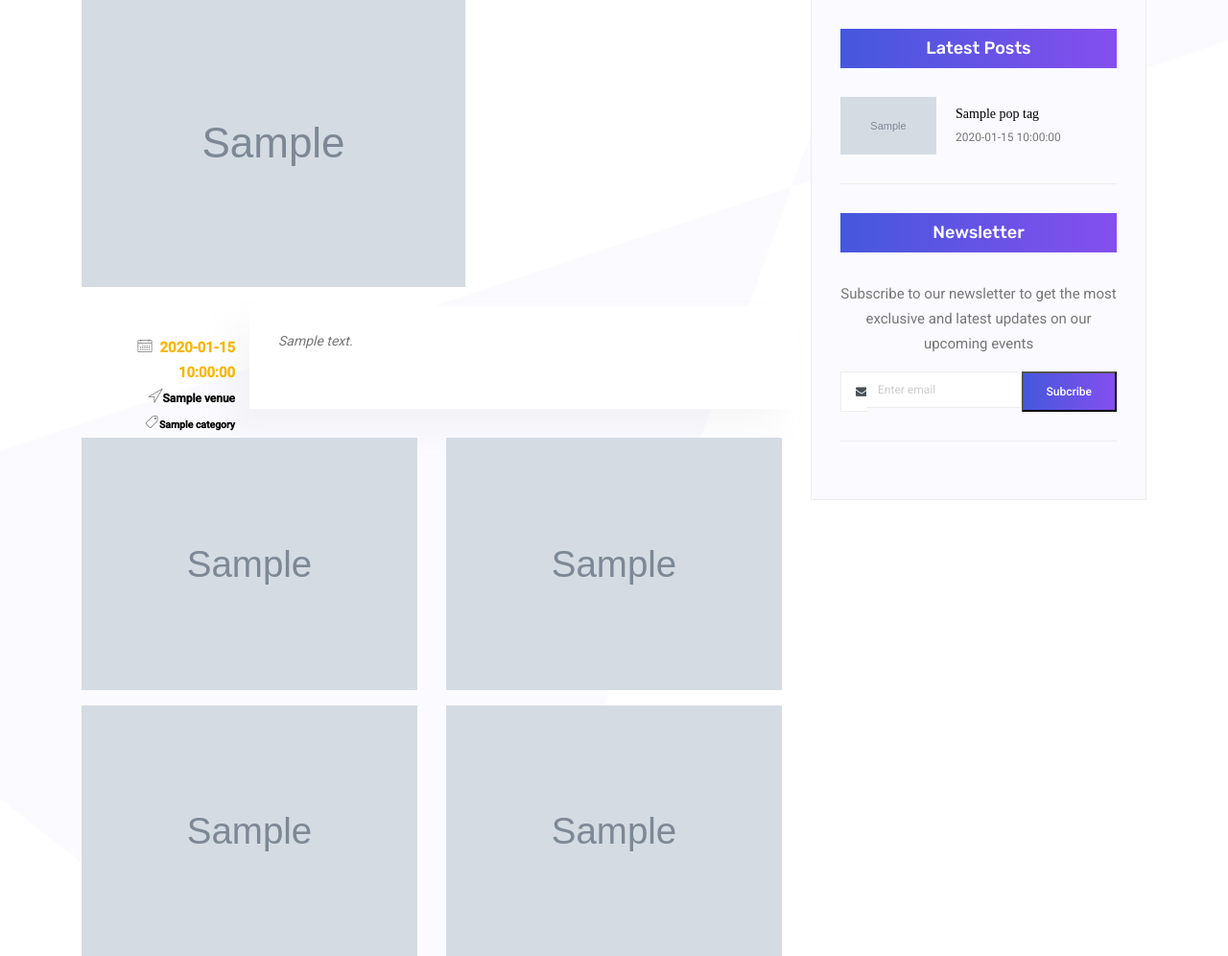
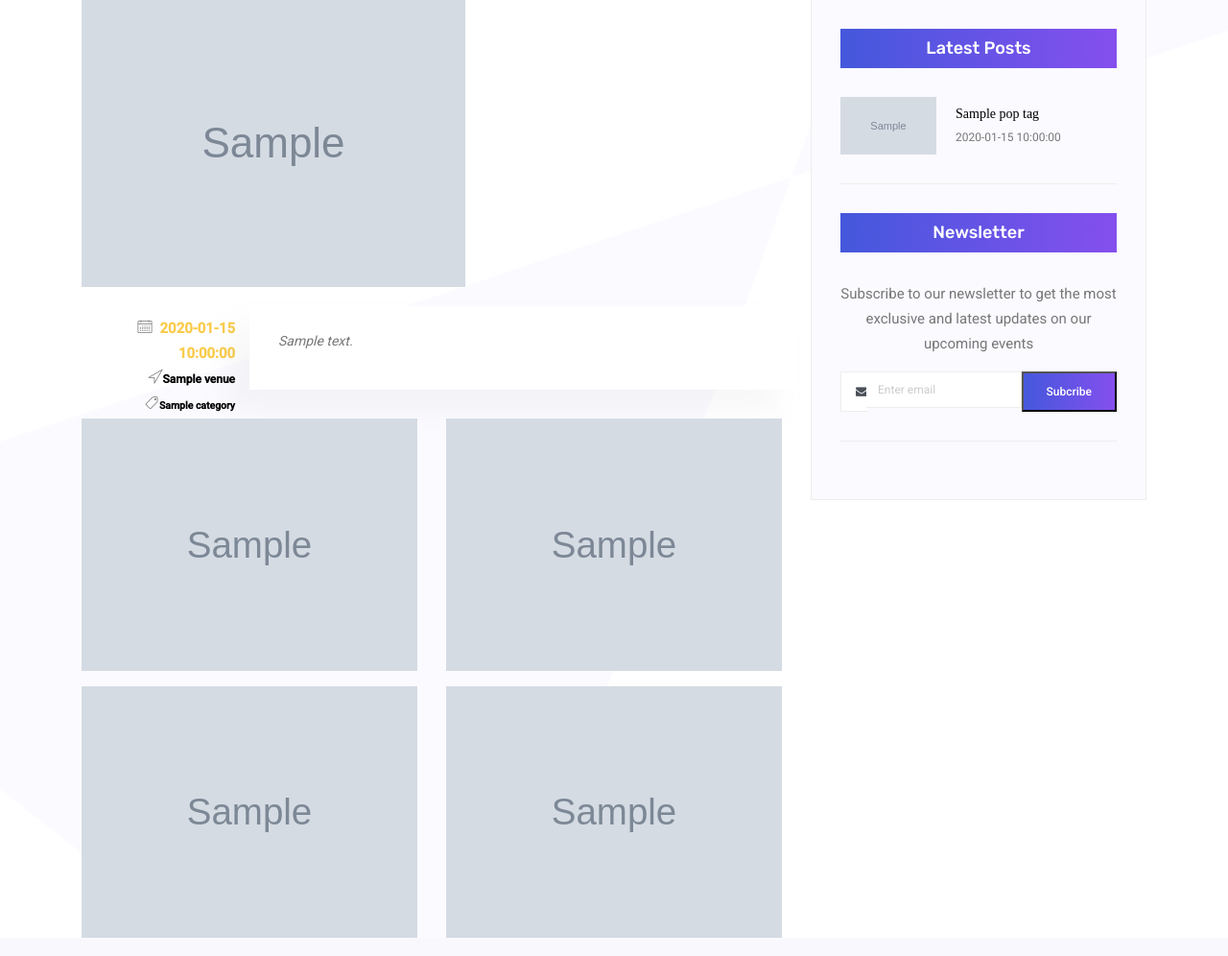
Before and after one commit to thameemk/ieee-sb-tkmce, a PHP site: the page made by application/views/static/single_story.php in a window 1280 px wide. Shown: the part 333-1329 px from the top of the page at 96% size. Run offline with PHP 8.4, Linux system fonts and the light colour scheme; the template is opened without the code that fills it: most values are stand-ins (such as "Sample title", 1, 10 or a date in 2020); grey boxes marked "Sample" are stand-in pictures; data that the repository does not hold is empty; some web fonts are replaced.

Commit message:
opacity date

```diff
--- a/application/views/static/single_story.php
+++ b/application/views/static/single_story.php
@@ -18,13 +18,10 @@
                         </div>
                         <div class="col-lg-3  col-md-3">
                             <div class="blog_info text-right">
-                                <div class="post_tag">
 
-                                  <!-- <a href="<?php echo base_url();?>home">IEEE SB TKMCE</a>                       -->
-                                </div>
                                 <ul class="blog_meta list">
 
-                                    <li><i class="lnr lnr-calendar-full mr-2"></i><b><?=$story['story_date']?></b></li>
+                                    <li><i class="lnr lnr-calendar-full mr-2"></i><b style="opacity:.7;"><?=$story['story_date']?></b></li>
                                     <li><i class="lnr lnr-location"><b style="color:black;font-size:.8em;"></i><?=$story['venue']?></b></li>
                                     <li><i class="lnr lnr-tag"><b style="color:black;font-size:.7em;"></i><?=$story['category']?></b></li>
 
```
